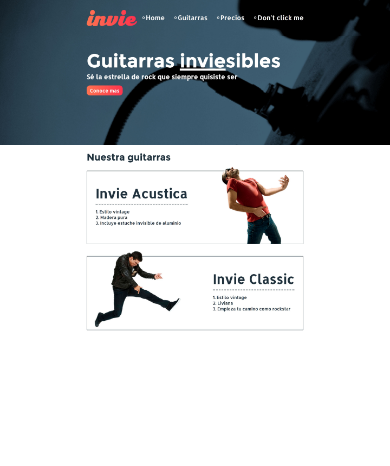
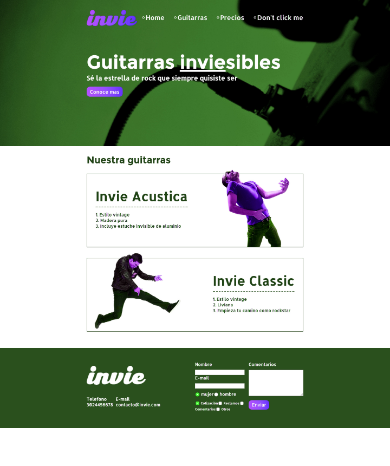
Before and after one commit to danraion/proyecto-git, a plain HTML site: page index.html in a window 390 px wide. Drawn offline with Linux system fonts and the light colour scheme.

Commit message:
nueva version responsive de invie

```diff
--- a/index.html
+++ b/index.html
@@ -14,9 +14,7 @@
     </style>
   </head>
   <body>
-    <img src="header.jpg" alt="">
-    <img src="hero.jpg" alt="">
-    <img src="acustica.jpg" alt="">
-    <img src="clasica.jpg" alt="">
+
+    <img src="invie_responsive.jpg" alt="">
   </body>
 </html>
```
Also changed, not shown: invie_responsive.jpg (added).
